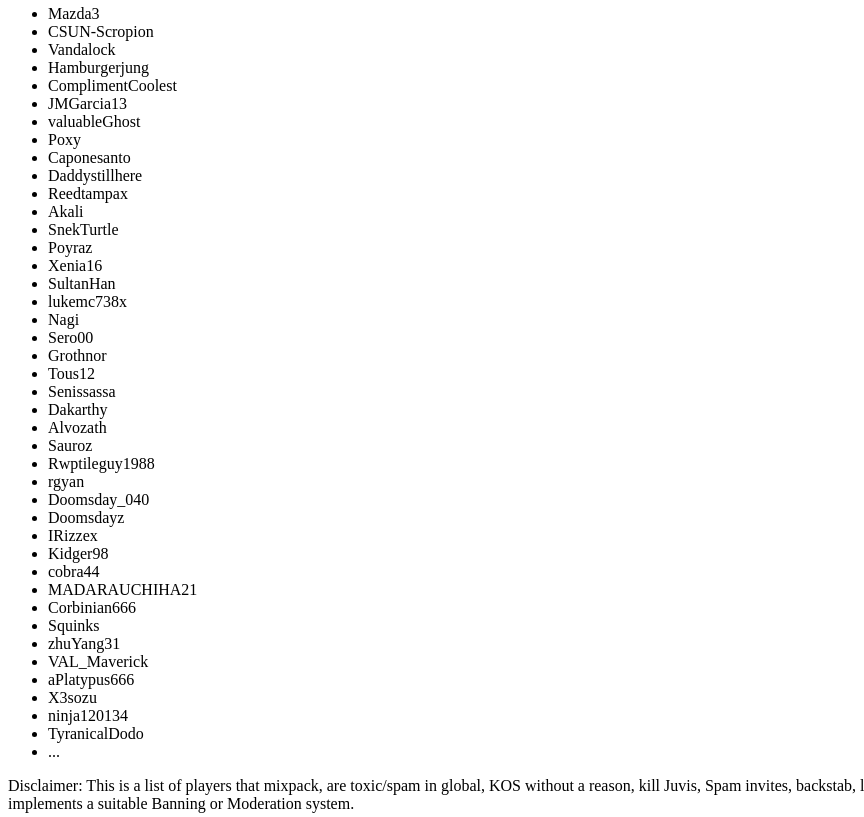
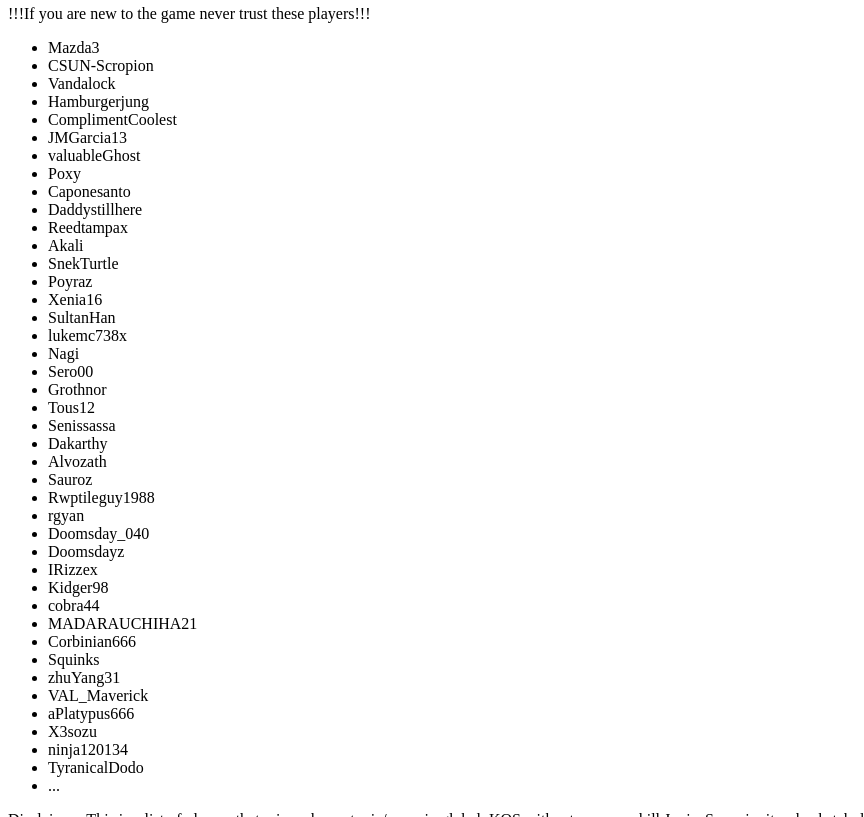
Before and after one commit to PAoPoT/PAoPoT.github.io, a plain HTML site: page index.html in a window 1280 px wide. Shown: the part 122-939 px from the top of the page, without its empty margins (0-864 px from the left). Drawn offline with Linux system fonts and the light colour scheme.

Commit message:
Update index.html

```diff
--- a/index.html
+++ b/index.html
@@ -11,6 +11,7 @@
      <h2>Proven Assholes of Path of Titans</h2>
  </center>
    </header>
+  <p>!!!If you are new to the game never trust these players!!!</p>
      <ul>
        <li>Mazda3</li>
        <li>CSUN-Scropion</li>
```
